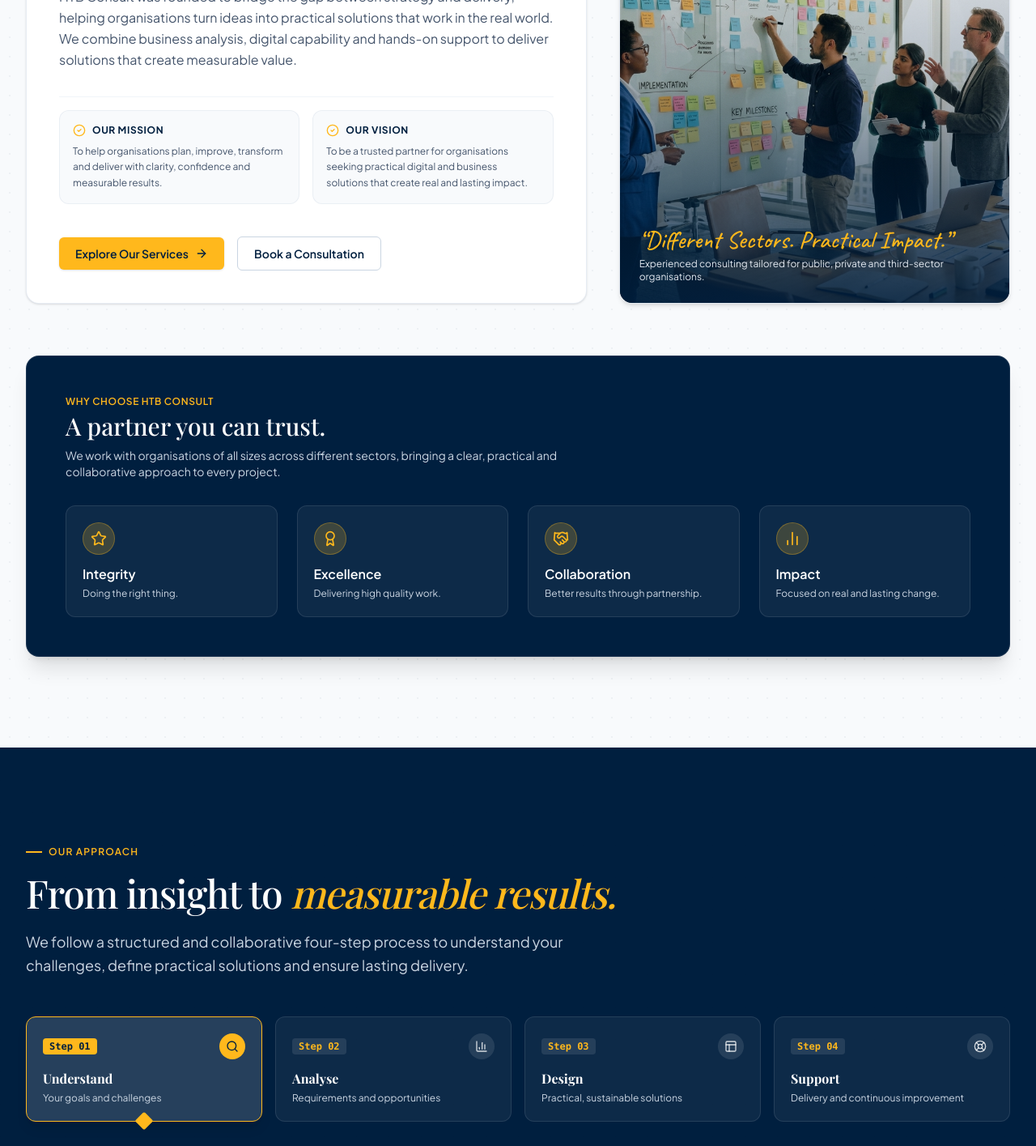
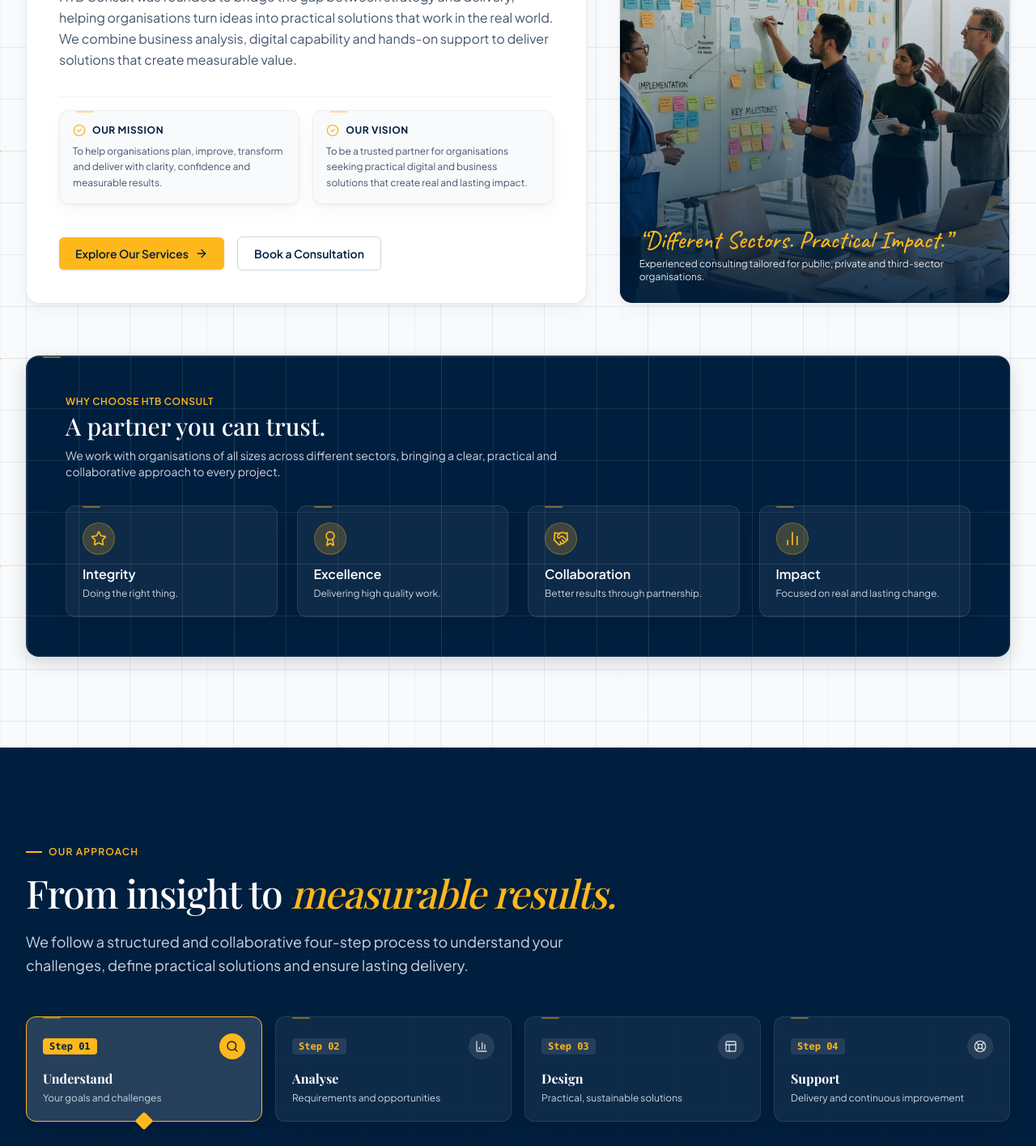
Before and after one commit to HTBCONSULTS/HTB_CONSULTS_MAIN, a React (Vite) app: page /about in a window 1280 px wide. Shown: the part 900-2315 px from the top of the page at 81% size. Built offline with nearby package versions, Linux system fonts and the light colour scheme; a web font is replaced by a local one.

Commit message:
design: add blueprint grid and elevated cards

```diff
--- a/src/components/AboutSection.tsx
+++ b/src/components/AboutSection.tsx
@@ -46,7 +46,7 @@
         <div className="mt-12 grid grid-cols-1 lg:grid-cols-12 gap-10 items-stretch">
 
           {/* Story & Mission Content */}
-          <div className="lg:col-span-7 flex flex-col justify-between space-y-8 bg-white p-8 sm:p-10 rounded-2xl border border-slate-200/80 shadow-sm">
+          <div className="htb-card lg:col-span-7 flex flex-col justify-between space-y-8 bg-white p-8 sm:p-10 rounded-2xl border border-slate-200/80 shadow-sm">
             <div>
               <div className="text-xs font-bold uppercase tracking-wider text-[#B45309]">Our Story</div>
               <h3 className="font-editorial text-2xl sm:text-3xl font-semibold text-[#001F3F] mt-1">
@@ -59,7 +59,7 @@
 
             {/* Mission & Vision Cards */}
             <div className="grid grid-cols-1 sm:grid-cols-2 gap-4 pt-4 border-t border-slate-100">
-              <div className="p-4 rounded-xl bg-[#F8FAFC] border border-slate-200/60">
+              <div className="htb-card p-4 rounded-xl bg-[#F8FAFC] border border-slate-200/60">
                 <div className="flex items-center gap-2 text-xs font-bold text-[#001F3F] uppercase tracking-wider">
                   <CheckCircle2 className="w-4 h-4 text-[#FFB81C]" />
                   <span>Our Mission</span>
@@ -69,7 +69,7 @@
                 </p>
               </div>
 
-              <div className="p-4 rounded-xl bg-[#F8FAFC] border border-slate-200/60">
+              <div className="htb-card p-4 rounded-xl bg-[#F8FAFC] border border-slate-200/60">
                 <div className="flex items-center gap-2 text-xs font-bold text-[#001F3F] uppercase tracking-wider">
                   <CheckCircle2 className="w-4 h-4 text-[#FFB81C]" />
                   <span>Our Vision</span>
@@ -102,7 +102,7 @@
 
           {/* Visual Side: Strategy Workshop Image & Handwritten Tag */}
           <div className="lg:col-span-5 flex flex-col justify-between">
-            <div className="relative h-full min-h-[320px] rounded-2xl overflow-hidden border border-slate-200/80 shadow-md group">
+            <div className="htb-card relative h-full min-h-[320px] rounded-2xl overflow-hidden border border-slate-200/80 shadow-md group">
               <img
                 src={VISUAL_ASSETS.strategyWorkshop}
                 alt="HTB Consult team collaborating on business strategy and workflow mapping"
@@ -124,7 +124,7 @@
         </div>
 
         {/* Why Choose HTB Consult - 4 Values Grid */}
-        <div className="mt-16 bg-[#001F3F] text-white rounded-2xl p-8 sm:p-12 shadow-xl border border-white/10">
+        <div className="htb-card htb-card--dark bg-nodes-subtle mt-16 bg-[#001F3F] text-white rounded-2xl p-8 sm:p-12 shadow-xl border border-white/10">
           <div className="max-w-2xl mb-8">
             <div className="text-xs font-semibold tracking-wider uppercase text-[#FFB81C]">
               Why Choose HTB Consult
@@ -143,7 +143,7 @@
               return (
                 <div
                   key={val.title}
-                  className="p-5 rounded-xl bg-white/5 border border-white/10 hover:border-[#FFB81C]/40 transition-colors"
+                  className="htb-card htb-card--dark p-5 rounded-xl bg-white/5 border border-white/10 transition-colors"
                 >
                   <div className="w-10 h-10 rounded-full bg-[#FFB81C]/20 border border-[#FFB81C]/30 flex items-center justify-center text-[#FFB81C] mb-3">
                     <IconComp className="w-5 h-5" />
--- a/src/components/AcademySection.tsx
+++ b/src/components/AcademySection.tsx
@@ -40,7 +40,7 @@
           {ACADEMY_COURSES.map((course) => (
             <div
               key={course.id}
-              className="bg-white rounded-xl border border-slate-200/80 p-6 flex flex-col justify-between shadow-xs hover:border-[#FFB81C]/60 hover:shadow-md transition-all group"
+              className="htb-card bg-white rounded-xl border border-slate-200/80 p-6 flex flex-col justify-between shadow-xs transition-colors group"
             >
               <div>
                 <div className="w-10 h-10 rounded-full bg-[#FFF8E7] flex items-center justify-center text-[#B45309] mb-4 group-hover:bg-[#FFB81C] group-hover:text-[#001F3F] transition-colors">
@@ -77,7 +77,7 @@
         </div>
 
         {/* 3 Pillars Strip */}
-        <div className="mt-12 bg-[#001F3F] text-white rounded-xl p-6 sm:p-8 grid grid-cols-1 md:grid-cols-3 gap-6 border border-white/10">
+        <div className="htb-card htb-card--dark bg-nodes-subtle mt-12 bg-[#001F3F] text-white rounded-xl p-6 sm:p-8 grid grid-cols-1 md:grid-cols-3 gap-6 border border-white/10">
           <div className="flex items-start gap-3.5">
             <CheckCircle2 className="w-5 h-5 text-[#FFB81C] shrink-0 mt-0.5" />
             <div>
--- a/src/components/ApproachSection.tsx
+++ b/src/components/ApproachSection.tsx
@@ -45,7 +45,7 @@
                 key={step.number}
                 type="button"
                 onClick={() => setActiveStepIndex(idx)}
-                className={`p-5 rounded-xl text-left transition-all border cursor-pointer focus-visible-brand relative group ${
+                className={`htb-card htb-card--dark p-5 rounded-xl text-left transition-all border cursor-pointer focus-visible-brand relative group ${
                   isSelected
                     ? 'bg-white/15 border-[#FFB81C] shadow-lg'
                     : 'bg-white/5 border-white/10 hover:bg-white/10 hover:border-white/20'
@@ -80,7 +80,7 @@
         </div>
 
         {/* Selected Step Expanded Details Card */}
-        <div className="mt-8 bg-white/10 backdrop-blur-md rounded-2xl border border-white/15 p-6 sm:p-10 shadow-xl">
+        <div className="htb-card htb-card--dark bg-nodes-subtle mt-8 bg-white/10 backdrop-blur-md rounded-2xl border border-white/15 p-6 sm:p-10 shadow-xl">
           <div className="grid grid-cols-1 lg:grid-cols-12 gap-8 items-center">
 
             <div className="lg:col-span-7 space-y-4">
@@ -115,7 +115,7 @@
             </div>
 
             {/* Deliverables List */}
-            <div className="lg:col-span-5 bg-black/25 rounded-xl p-6 border border-white/10">
+            <div className="htb-card htb-card--dark lg:col-span-5 bg-black/25 rounded-xl p-6 border border-white/10">
               <div className="text-xs font-bold uppercase tracking-wider text-[#FFB81C] mb-4">
                 Typical Deliverables
               </div>
--- a/src/components/CaseStudiesSection.tsx
+++ b/src/components/CaseStudiesSection.tsx
@@ -81,7 +81,7 @@
           {filteredStudies.map((study) => (
             <article
               key={study.id}
-              className="bg-white rounded-2xl border border-slate-200/80 overflow-hidden shadow-xs hover:shadow-lg transition-all duration-300 flex flex-col group"
+              className="htb-card bg-white rounded-2xl border border-slate-200/80 overflow-hidden shadow-xs flex flex-col group"
             >
               {/* Optional Visual Banner */}
               {study.image && (
@@ -145,7 +145,7 @@
         </div>
 
         {/* Informational Callout: More Case Studies Coming Soon */}
-        <div className="mt-12 bg-white rounded-xl border border-dashed border-slate-300 p-6 flex flex-col sm:flex-row items-center justify-between gap-4">
+        <div className="htb-card mt-12 bg-white rounded-xl border border-dashed border-slate-300 p-6 flex flex-col sm:flex-row items-center justify-between gap-4">
           <div className="flex items-center gap-3">
             <div className="w-10 h-10 rounded-full bg-[#FFF8E7] flex items-center justify-center text-[#B45309] shrink-0">
               <Sparkles className="w-5 h-5" />
--- a/src/components/InsightsSection.tsx
+++ b/src/components/InsightsSection.tsx
@@ -7,7 +7,7 @@
   const [selectedArticle, setSelectedArticle] = useState<InsightArticle | null>(null);
 
   return (
-    <section id="insights" className="py-20 lg:py-24 bg-white relative">
+    <section id="insights" className="py-20 lg:py-24 bg-white bg-blueprint-subtle relative">
       <div className="max-w-7xl mx-auto px-4 sm:px-6 lg:px-8">
 
         {/* Header */}
@@ -35,7 +35,7 @@
         <div className="grid grid-cols-1 lg:grid-cols-12 gap-8">
 
           {/* Marquee Featured: Working MVP by Founder Oluwasegun Ajibola */}
-          <article className="lg:col-span-6 bg-[#001F3F] text-white rounded-2xl p-7 sm:p-9 shadow-lg border border-white/10 flex flex-col justify-between">
+          <article className="htb-card htb-card--dark bg-nodes-subtle lg:col-span-6 bg-[#001F3F] text-white rounded-2xl p-7 sm:p-9 shadow-lg border border-white/10 flex flex-col justify-between">
             <div>
               <div className="flex items-center gap-2 text-xs text-[#FFB81C] font-semibold uppercase tracking-wider mb-2">
                 <span>Featured Guide</span>
@@ -92,7 +92,7 @@
             {INSIGHTS_ARTICLES.slice(1).map((article) => (
               <article
                 key={article.id}
-                className="p-5 sm:p-6 rounded-xl bg-[#F8FAFC] border border-slate-200/80 hover:border-[#FFB81C]/60 hover:bg-white transition-all shadow-xs group"
+                className="htb-card p-5 sm:p-6 rounded-xl bg-[#F8FAFC] border border-slate-200/80 hover:bg-white transition-colors shadow-xs group"
               >
                 <div className="flex items-center justify-between text-xs text-slate-500 mb-1.5">
                   <span className="font-semibold text-[#B45309] text-[11px] uppercase tracking-wider">
--- a/src/components/TrustPillarsStrip.tsx
+++ b/src/components/TrustPillarsStrip.tsx
@@ -13,7 +13,7 @@
   return (
     <div className="relative z-20 -mt-8 max-w-7xl mx-auto px-4 sm:px-6 lg:px-8">
       {/* 4 Pillars Card Row */}
-      <div className="bg-white rounded-xl shadow-xl shadow-slate-900/5 border border-slate-200/80 p-6 sm:p-8">
+      <div className="htb-card bg-white rounded-xl shadow-xl shadow-slate-900/5 border border-slate-200/80 p-6 sm:p-8">
         <div className="grid grid-cols-1 sm:grid-cols-2 lg:grid-cols-4 gap-6 lg:gap-8 divide-y sm:divide-y-0 lg:divide-x divide-slate-100">
           {FOUR_PILLARS.map((pillar, index) => {
             const Icon = ICON_MAP[pillar.icon] || TrendingUp;
@@ -43,7 +43,7 @@
       </div>
 
       {/* Metrics Row */}
-      <div className="mt-8 bg-[#001F3F] text-white rounded-xl p-6 sm:p-8 shadow-lg border border-white/10">
+      <div className="htb-card htb-card--dark bg-nodes-subtle mt-8 bg-[#001F3F] text-white rounded-xl p-6 sm:p-8 shadow-lg border border-white/10">
         <div className="grid grid-cols-2 lg:grid-cols-4 gap-6 text-center divide-x-0 sm:divide-x divide-white/10">
           {TRUST_METRICS.map((metric) => (
             <div key={metric.label} className="px-2 sm:px-4 py-2">
--- a/src/index.css
+++ b/src/index.css
@@ -31,15 +31,74 @@
 }
 
 .bg-blueprint-subtle {
-  background-image: radial-gradient(rgba(0, 31, 63, 0.045) 1.25px, transparent 1.25px);
-  background-size: 24px 24px;
+  background-image:
+    linear-gradient(to right, rgba(0, 31, 63, 0.075) 1px, transparent 1px),
+    linear-gradient(to bottom, rgba(0, 31, 63, 0.075) 1px, transparent 1px),
+    linear-gradient(to right, rgba(0, 31, 63, 0.025) 1px, transparent 1px),
+    linear-gradient(to bottom, rgba(0, 31, 63, 0.025) 1px, transparent 1px),
+    radial-gradient(circle at 1px 1px, rgba(255, 184, 28, 0.35) 1px, transparent 1.6px);
+  background-size: 64px 64px, 64px 64px, 256px 256px, 256px 256px, 256px 256px;
+  background-position: center top;
 }
 
 .bg-nodes-subtle {
   background-image:
-    linear-gradient(to right, rgba(0, 31, 63, 0.025) 1px, transparent 1px),
-    linear-gradient(to bottom, rgba(0, 31, 63, 0.025) 1px, transparent 1px);
-  background-size: 40px 40px;
+    linear-gradient(to right, rgba(255, 255, 255, 0.085) 1px, transparent 1px),
+    linear-gradient(to bottom, rgba(255, 255, 255, 0.085) 1px, transparent 1px),
+    linear-gradient(to right, rgba(255, 255, 255, 0.035) 1px, transparent 1px),
+    linear-gradient(to bottom, rgba(255, 255, 255, 0.035) 1px, transparent 1px);
+  background-size: 64px 64px, 64px 64px, 256px 256px, 256px 256px;
+}
+
+.htb-card {
+  position: relative;
+  transform: translate3d(0, 0, 0);
+  box-shadow: 0 2px 5px rgba(0, 31, 63, 0.045), 0 10px 24px rgba(0, 31, 63, 0.035);
+  transition:
+    transform 240ms cubic-bezier(0.2, 0.7, 0.25, 1),
+    box-shadow 240ms cubic-bezier(0.2, 0.7, 0.25, 1),
+    border-color 240ms ease,
+    background-color 240ms ease;
+}
+
+.htb-card::after {
+  content: '';
+  position: absolute;
+  z-index: 2;
+  top: 0;
+  left: 1.25rem;
+  width: 2.75rem;
+  height: 2px;
+  border-radius: 0 0 999px 999px;
+  background: var(--brand-gold);
+  opacity: 0.45;
+  transform: scaleX(0.5);
+  transform-origin: left;
+  transition: transform 240ms cubic-bezier(0.2, 0.7, 0.25, 1), opacity 240ms ease;
+  pointer-events: none;
+}
+
+.htb-card:hover,
+.htb-card:focus-within {
+  transform: translate3d(0, -5px, 0);
+  border-color: rgba(255, 184, 28, 0.62);
+  box-shadow: 0 20px 38px rgba(0, 31, 63, 0.12), 0 6px 12px rgba(0, 31, 63, 0.075);
+}
+
+.htb-card:hover::after,
+.htb-card:focus-within::after {
+  opacity: 1;
+  transform: scaleX(1);
+}
+
+.htb-card--dark {
+  box-shadow: 0 8px 22px rgba(0, 0, 0, 0.15);
+}
+
+.htb-card--dark:hover,
+.htb-card--dark:focus-within {
+  border-color: rgba(255, 184, 28, 0.58);
+  box-shadow: 0 22px 42px rgba(0, 0, 0, 0.27), 0 7px 16px rgba(0, 0, 0, 0.18);
 }
 
 /* Accessible focus ring */
@@ -86,4 +145,8 @@
     transform: none !important;
     transition: none !important;
   }
+  .htb-card:hover,
+  .htb-card:focus-within {
+    transform: none !important;
+  }
 }
```
Also changed, not shown: src/components/ContactSection.tsx (+8 -8 lines), src/components/ServicesSection.tsx (+7 -7 lines), src/pages/HomePage.tsx (+6 -6 lines).
